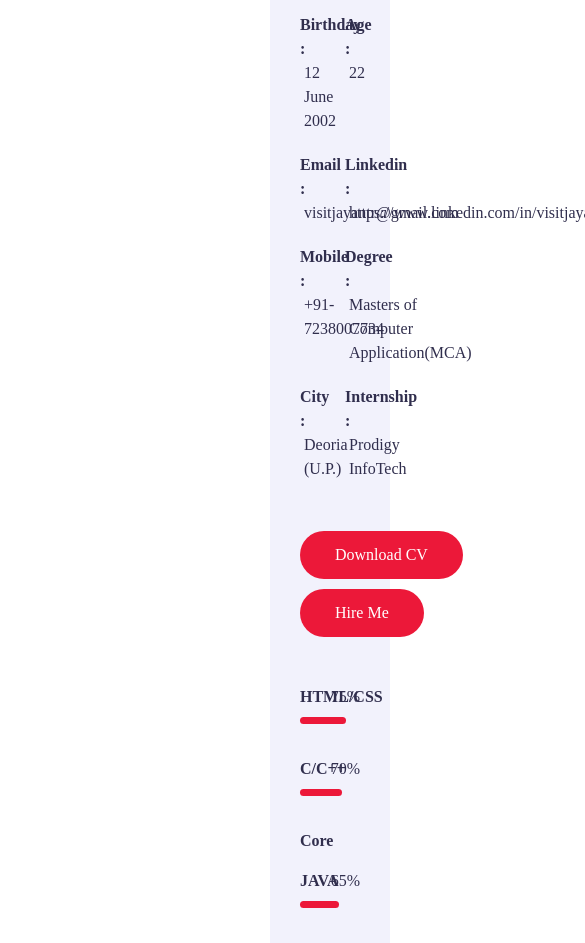
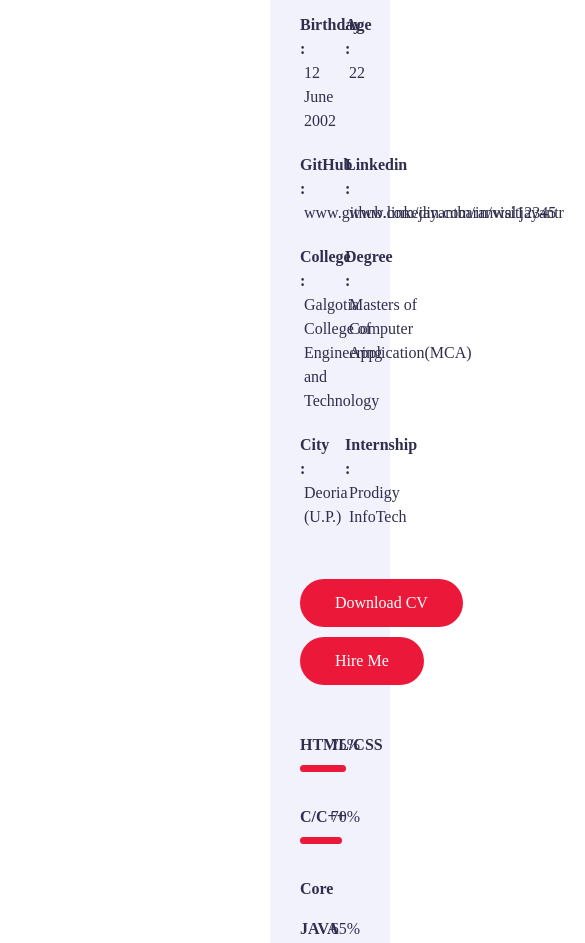
Before and after one commit to jayantbaranwal12345/PRODIGY_WD_02, a plain HTML site: page index.html in a window 390 px wide. Shown: the part 5814-6757 px from the top of the page, 585 px wide, since content can reach past the window. Drawn offline with nearby package versions, Linux system fonts and the light colour scheme.

Commit message:
live styling color files add

```diff
--- /dev/null
+++ b/css/skins/color-2.css
@@ -0,0 +1,4 @@
+:root
+{
+    --skin-color:#ec1839;
+}
--- /dev/null
+++ b/css/skins/color-3.css
@@ -0,0 +1,4 @@
+:root
+{
+    --skin-color:#ec1839;
+}
--- /dev/null
+++ b/css/skins/color-4.css
@@ -0,0 +1,4 @@
+:root
+{
+    --skin-color:#ec1839;
+}
--- /dev/null
+++ b/css/skins/color-5.css
@@ -0,0 +1,4 @@
+:root
+{
+    --skin-color:#ec1839;
+}
--- a/index.html
+++ b/index.html
@@ -77,13 +77,13 @@
                                         <p>Age : <span>22</span></p>
                                     </div>
                                     <div class="info-item padd-15">
-                                        <p>Email : <span>visitjayantr@gmail.com</span></p>
+                                        <p>GitHub : <span>www.github.com/jayantbaranwal12345</span></p>
                                     </div>
                                     <div class="info-item padd-15">
-                                        <p>Linkedin : <span>https://www.linkedin.com/in/visitjayantr</span></p>
+                                        <p>Linkedin : <span>www.linkedin.com/in/visitjayantr</span></p>
                                     </div>
                                     <div class="info-item padd-15">
-                                        <p>Mobile : <span>+91-7238007734</span></p>
+                                        <p>College : <span>Galgotia College of Engineering and Technology</span></p>
                                     </div>
                                     <div class="info-item padd-15">
                                         <p>Degree : <span>Masters of Computer Application(MCA)</span></p>
```
